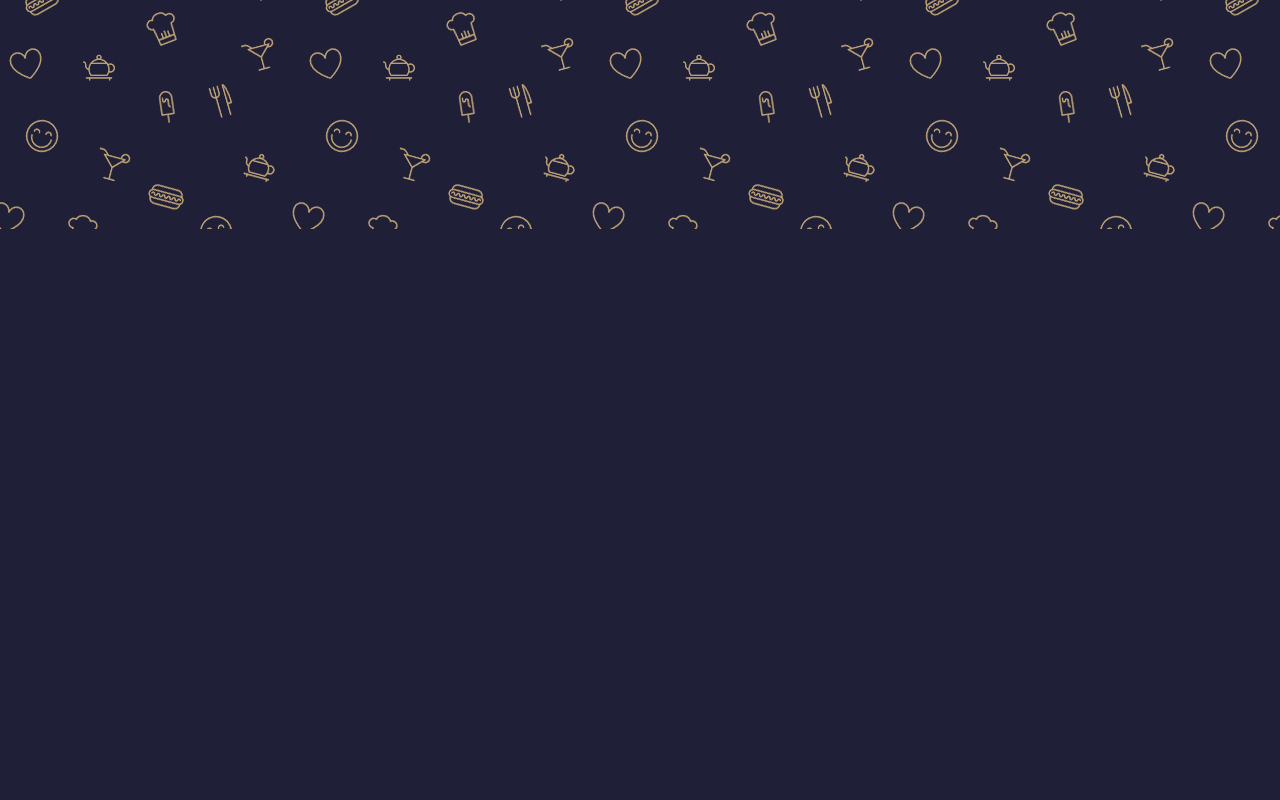
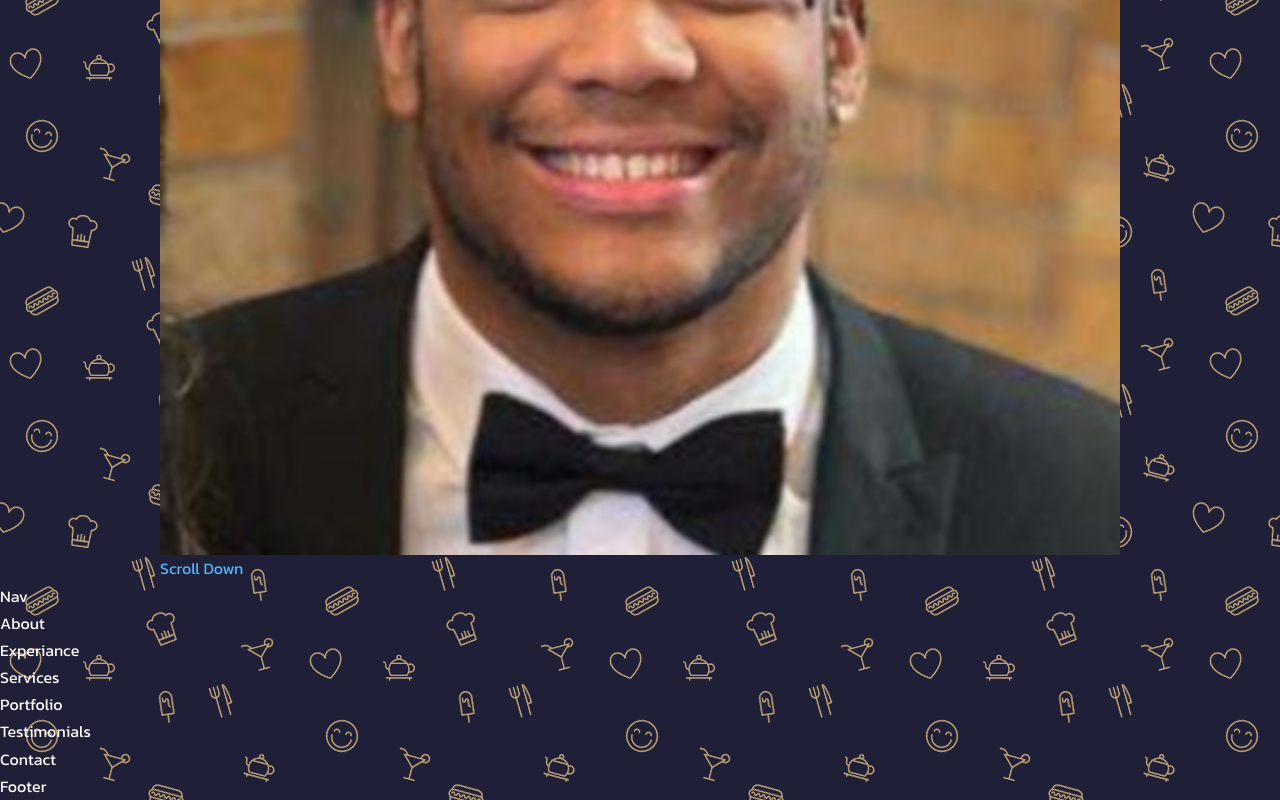
Before and after one commit to TravisLoganT/portfolio-v2, a React (Create React App) app: page / in a window 1280 px wide. Shown: the part 571-1371 px from the top of the page. Before the commit the page ends 800 px from the top, so only its background shows below. Built offline with nearby package versions, Linux system fonts and the light colour scheme.

Commit message:
added the intial profile picture

```diff
--- a/src/components/header/Header.jsx
+++ b/src/components/header/Header.jsx
@@ -1,16 +1,23 @@
 import React from 'react'
 import './Header.css'
 import CTA from './CTA'
+import ME from '../../assets/Travis.jpeg'
 
 const Header = () => {
   return (
     // display the introduction to the website
     <header>
       <div className="container header__container">
-      <h5>Hello I'm</h5>
-      <h1>Travis Logan</h1>
-      <h5 className="text-light">Fullstack Developer</h5>
-      <CTA />
+        <h5>Hello I'm</h5>
+        <h1>Travis Logan</h1>
+        <h5 className="text-light">Fullstack Developer</h5>
+        <CTA />
+
+        <div className="me">
+          <img src={ME} alt="Travis Logan" />
+        </div>
+
+        <a href='#contact' className='scroll__down'>Scroll Down</a>
       </div>
     </header>
   )
```
Also changed, not shown: src/assets/Travis.jpeg (added).
